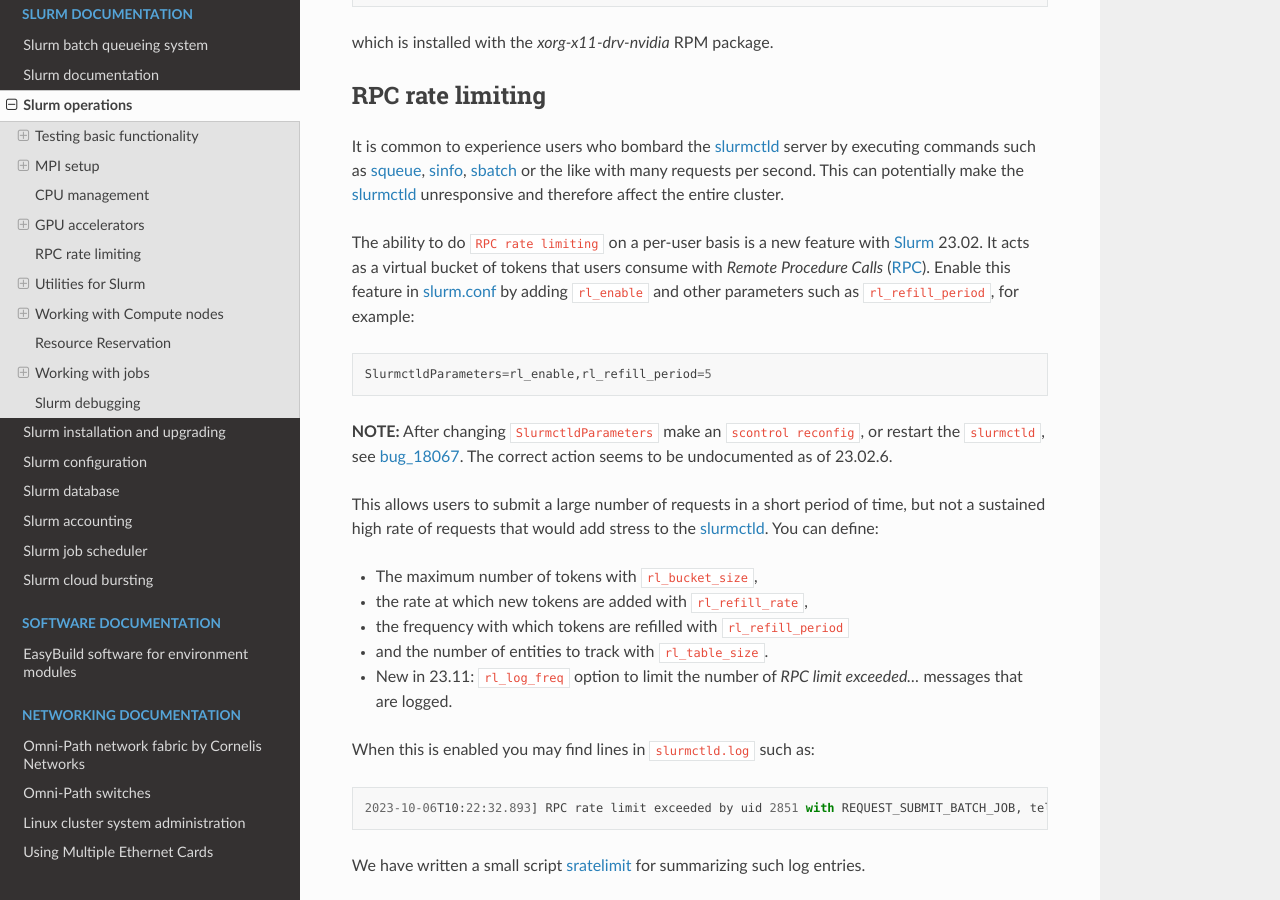
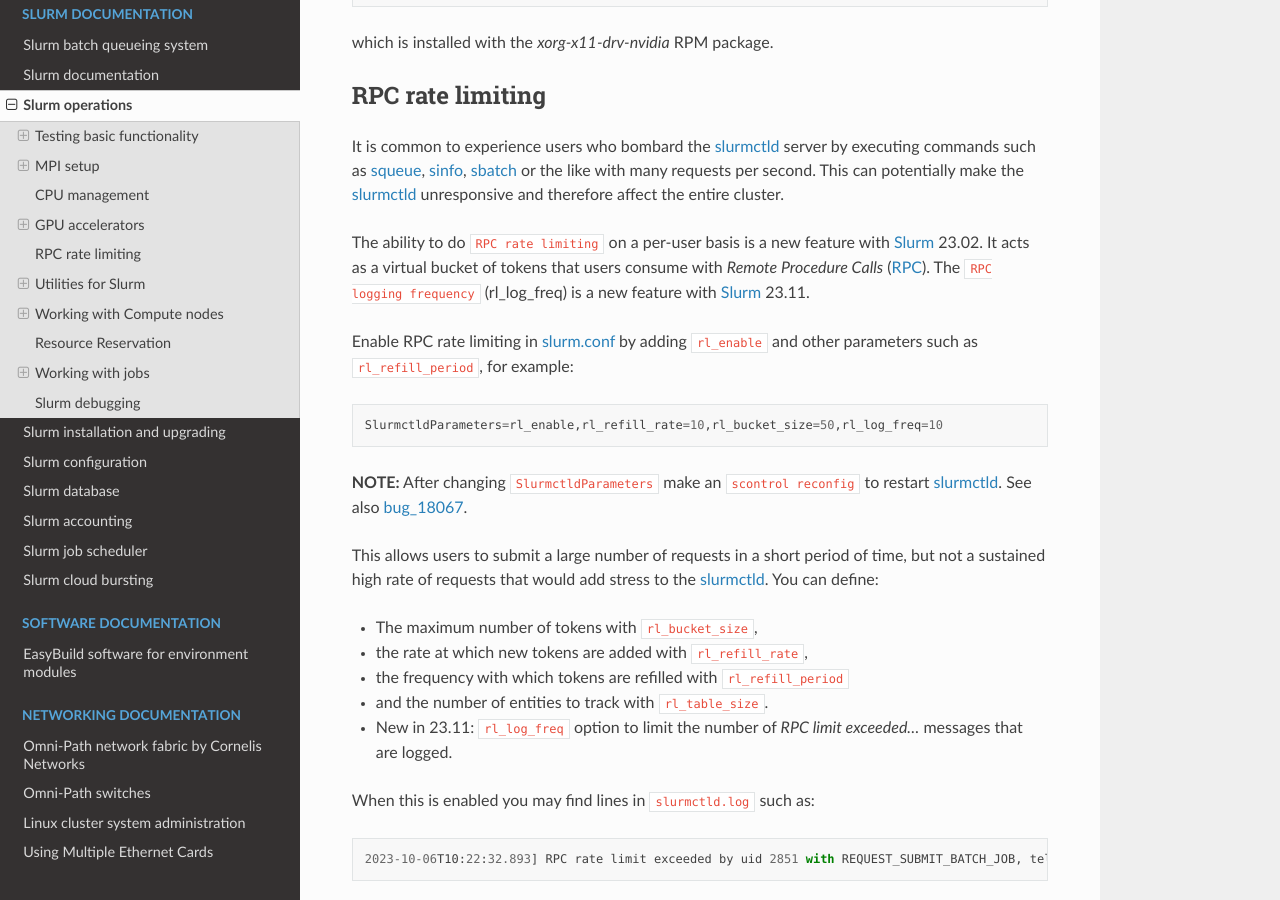
Before and after one commit to OleHolmNielsen/Niflheim_system, a Sphinx documentation site: the page built from docs/Slurm_operations.rst, in a window 1280 px wide and 900 px high, scrolled down 4914 px. Built offline with Sphinx 7.4.7 and the Read the Docs theme 2.0.0, drawn with Linux system fonts in a browser that asks for light colours.

Commit message:
RPC rate limiting

```diff
--- a/docs/Slurm_operations.rst
+++ b/docs/Slurm_operations.rst
@@ -212,13 +212,14 @@
 
 The ability to do ``RPC rate limiting`` on a per-user basis is a new feature with Slurm_ 23.02.
 It acts as a virtual bucket of tokens that users consume with *Remote Procedure Calls* (RPC_).
-Enable this feature in slurm.conf_ by adding ``rl_enable`` and other parameters such as ``rl_refill_period``, for example::
+The ``RPC logging frequency`` (rl_log_freq) is a new feature with Slurm_ 23.11.
 
-  SlurmctldParameters=rl_enable,rl_refill_period=5
+Enable RPC rate limiting in slurm.conf_ by adding ``rl_enable`` and other parameters such as ``rl_refill_period``, for example::
 
-**NOTE:** After changing ``SlurmctldParameters`` make an ``scontrol reconfig``,
-or  restart the ``slurmctld``, see bug_18067_.
-The correct action seems to be undocumented as of 23.02.6.
+  SlurmctldParameters=rl_enable,rl_refill_rate=10,rl_bucket_size=50,rl_log_freq=10
+
+**NOTE:** After changing ``SlurmctldParameters`` make an ``scontrol reconfig`` to restart slurmctld_.
+See also bug_18067_.
 
 This allows users to submit a large number of requests in a short period of time, but not a sustained high rate of requests that would add stress to the slurmctld_.
 You can define:
```
